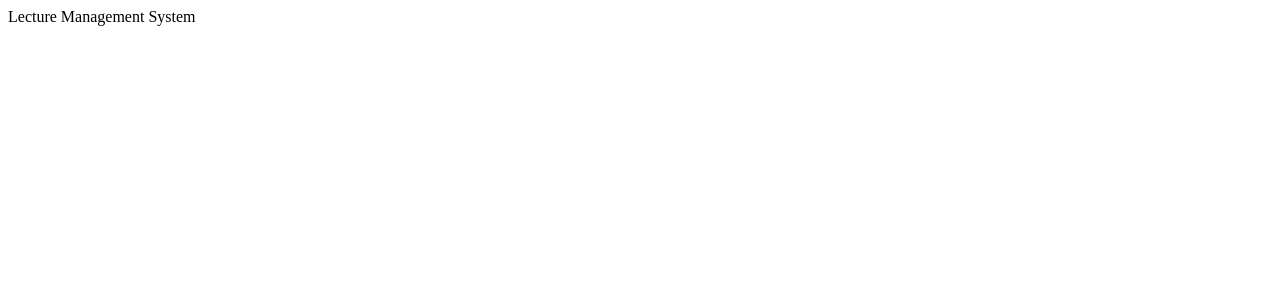
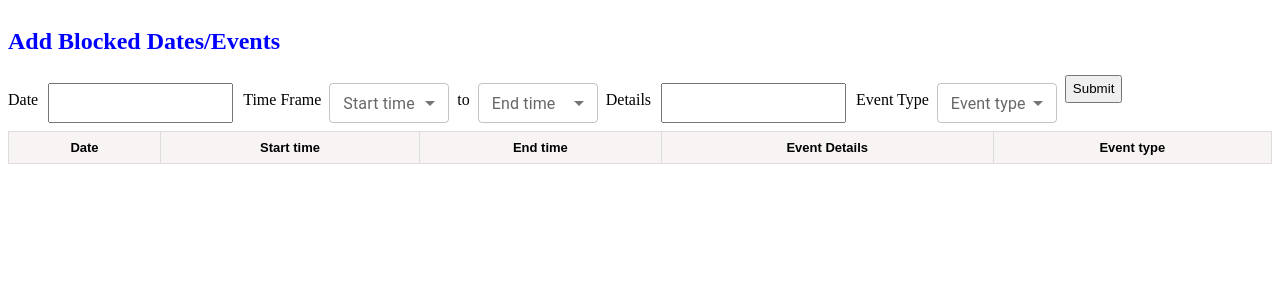
Before and after one commit to Kishor-Patil97/lecture-management, a React (Create React App) app in the folder lecture-management-system/: page / in a window 1280 px wide. Shown: the top 300 px of the page. Built offline with nearby package versions, Linux system fonts and the light colour scheme.

Commit message:
Adding Navbar, AddEvent page, utils

```diff
--- a/lecture-management-system/package.json
+++ b/lecture-management-system/package.json
@@ -14,6 +14,7 @@
     "@testing-library/user-event": "^13.5.0",
     "react": "^18.2.0",
     "react-dom": "^18.2.0",
+    "react-router-dom": "^6.14.1",
     "react-scripts": "5.0.1",
     "web-vitals": "^2.1.4"
   },
--- a/lecture-management-system/src/App.js
+++ b/lecture-management-system/src/App.js
@@ -1,8 +1,19 @@
+import React from "react";
+import { BrowserRouter } from 'react-router-dom';
+import { Routes, Route } from "react-router-dom";
+import {AddEvents} from './components/Add_events/AddEvents';
+
+
 
 function App() {
   return (
     <div className="App">
-      <div>Lecture Management System</div>
+      <BrowserRouter>
+      <Routes>
+        <Route path="/" element={<AddEvents/>}/>
+      </Routes>
+    </BrowserRouter>
+
     </div>
   );
 }
--- /dev/null
+++ b/lecture-management-system/src/components/Add_events/AddEvents.css
@@ -0,0 +1,61 @@
+.add-event-main{
+    display: grid;
+}
+
+.add-event-title{
+    color: blue;
+}
+
+.add-event-options{
+    display: flex;
+    /* justify-content: space-between; */
+    /* margin: 10px; */
+}
+input, Select{
+    width: 80%;
+    height: 60%;
+    align-self: center;
+    margin: 10px;
+
+}
+
+.date-select{
+    display: flex;
+
+}
+
+.time-select{
+    display: flex;
+
+}
+
+.details-select{
+    display: flex;
+
+}
+.event-type-select{
+    display: flex;
+
+}
+
+button {
+    width: 100%;
+    height: 50%;
+}
+
+table {
+    font-family: sans-serif;
+    font-size:small;
+    border-collapse: collapse;
+    width: 100%;
+  }
+
+  td, th {
+    border: 1px solid #dddddd;
+    text-align: center;
+    padding: 8px;
+  }
+
+  tr {
+    background-color: #f9f4f4;
+  }
--- /dev/null
+++ b/lecture-management-system/src/components/Add_events/AddEvents.js
@@ -0,0 +1,112 @@
+import React from 'react';
+import InputLabel from '@mui/material/InputLabel';
+import MenuItem from '@mui/material/MenuItem';
+import FormControl from '@mui/material/FormControl';
+import Select from '@mui/material/Select';
+import './AddEvents.css';
+
+ export const AddEvents = () => {
+
+    const [eventType, setEventType] = React.useState('');
+    const [startTime, setStartTime] = React.useState('');
+    const [endTime, setEndTime] = React.useState('');
+
+    const handleEventChange = (event) => {
+        setEventType(event.target.value);
+    };
+    const handleStimeChange = (event) => {
+        setStartTime(event.target.value);
+    };
+    const handleEtimeChange = (event) => {
+        setEndTime(event.target.value);
+    };
+
+    return(
+        <div className='add-event-main'>
+         <div className='add-event-title'>
+            <h2>Add Blocked Dates/Events</h2>
+        </div>
+        <div className='add-event-options'>
+            <div className='date-select'>
+            <p>Date</p>
+            <input size="small"></input>
+            </div>
+            <div className='time-select'>
+            <p>Time Frame</p>
+            <FormControl sx={{ m: 1, minWidth: 120}} size="small" >
+            <InputLabel id="time-select-label">Start time</InputLabel>
+            <Select
+                labelId="time-select-label"
+                id="time-simple-select"
+                value={startTime}
+                label="Start time"
+                onChange={handleStimeChange}
+            >
+                <MenuItem value={9}>09:00</MenuItem>
+                <MenuItem >11:00</MenuItem>
+                <MenuItem >02:00</MenuItem>
+                <MenuItem >05:30</MenuItem>
+            </Select>
+            </FormControl >
+            <p>to</p>
+            <FormControl sx={{ m: 1, minWidth: 120 }} size="small" >
+            <InputLabel id="time-select-label">End time</InputLabel>
+            <Select
+                labelId="time-select-label"
+                id="time-simple-select"
+                value={endTime}
+                label="End time"
+                onChange={handleEtimeChange}
+            >
+                <MenuItem value={11}>12:45</MenuItem>
+                <MenuItem value={12}>02:00</MenuItem>
+                <MenuItem >05:15</MenuItem>
+                <MenuItem >08:45</MenuItem>
+            </Select>
+            </FormControl>
+            </div>
+            <div className='details-select'>
+            <p>Details</p>
+            <input></input>
+            </div>
+            <div className='event-type-select'>
+            <p>Event Type</p>
+            <FormControl sx={{ m: 1, minWidth: 120}} size="small">
+            <InputLabel id="select-label">Event type</InputLabel>
+            <Select
+                labelId="select-label"
+                id="simple-select"
+                value={eventType}
+                label="Event type"
+                onChange={handleEventChange}
+            >
+                <MenuItem value={10}>Public Holiday</MenuItem>
+                <MenuItem value={20}>College event</MenuItem>
+                <MenuItem value={30}>Semester break</MenuItem>
+            </Select>
+            </FormControl>
+            </div>
+            <div className='add-event-button'>
+                <button>Submit</button>
+            </div>
+        </div>
+        <div className='add-event-table'>
+            <table>
+                <tr>
+                <th>Date</th>
+                <th>Start time</th>
+                <th>End time</th>
+                <th>Event Details</th>
+                <th>Event type</th>
+                </tr>
+                <tr></tr>
+                <tr></tr>
+
+            </table>
+
+        </div>
+        </div>
+    )
+}
+
+export default AddEvents;
```
Also changed, not shown: lecture-management-system/src/components/NavigationBar/Navbar.css (added, +99 -0 lines), lecture-management-system/src/components/NavigationBar/Navbar.js (added, +33 -0 lines), lecture-management-system/src/components/utils/Dropdown.js (added).
